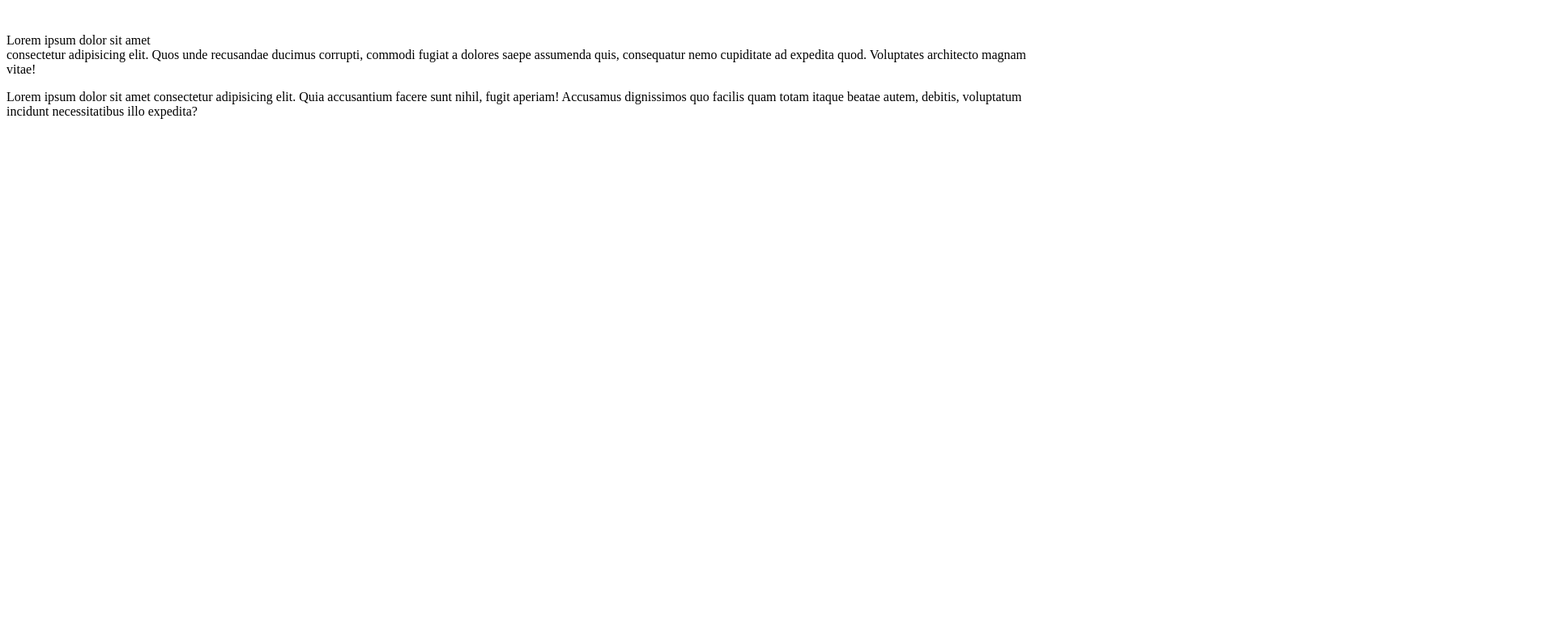
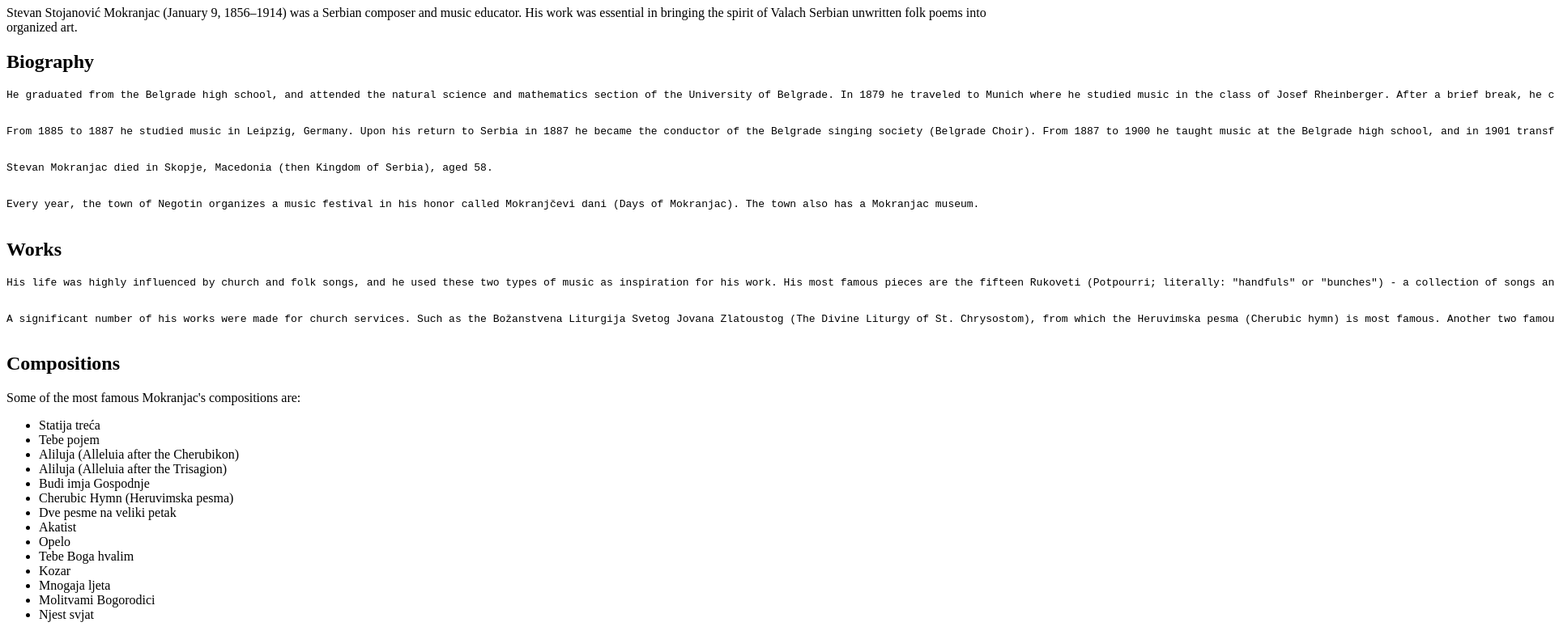
Before and after one commit to adrian-scurtu/front-end-development, a plain HTML site: page HTML & CSS Fundamentals (Bazele HTML-ului şi CSS-ului)/intro-to-html/index.html in a window 1280 px wide. Shown: the part 73-858 px from the top of the page at 81% size, 1920 px wide, since content can reach past the window. Before the commit the page ends 800 px from the top, so only its background shows below. Drawn offline with Linux system fonts and the light colour scheme.

Commit message:
lala lala

```diff
--- a/HTML & CSS Fundamentals (Bazele HTML-ului şi CSS-ului)/intro-to-html/index.html
+++ b/HTML & CSS Fundamentals (Bazele HTML-ului şi CSS-ului)/intro-to-html/index.html
@@ -1,34 +1,52 @@
 <!DOCTYPE html>
-<Html>
+<html lang="en">
 <head>
-<title>
+    <meta charset="UTF-8">
+    <meta name="description" content="Stevan Stojanović Mokranjac">
+    <meta name="author" content="Scurtu Adrian">
+    <title>Stevan Stojanović Mokranjac</title>
+</head>
+<body>
+    <h1>Stevan Stojanović Mokranjac</h1>
+    <p>
+Stevan Stojanović Mokranjac (January 9, 1856–1914) was a Serbian composer and music educator. His work was essential in bringing the spirit of Valach Serbian unwritten folk poems into organized art. <br>
+    </p>
+<h2>Biography</h2>
+<pre>
+He graduated from the Belgrade high school, and attended the natural science and mathematics section of the University of Belgrade. In 1879 he traveled to Munich where he studied music in the class of Josef Rheinberger. After a brief break, he continued to study in Rome in the class of Parisotti, in 1884. Returning to Serbia in 1884 he briefly became the conductor of the Kornelije Stanković choir of Belgrade. <br>
 
-</title>
-<style>
+From 1885 to 1887 he studied music in Leipzig, Germany. Upon his return to Serbia in 1887 he became the conductor of the Belgrade singing society (Belgrade Choir). From 1887 to 1900 he taught music at the Belgrade high school, and in 1901 transferred to Bogoslovija (Belgrade Theological College) where he taught church singing. Together with Stanislav Binički and Cvetko Manojlović, Mokranjac founded the first independent music school in 1899 - Serbian Music School in Belgrade. He remains the director of this school until his death. Today the school bears his name. His work as a melograph bore many transcriptions of thus far unwritten folk songs. <br>
 
-</style>
-<base href="">
-<link rel="stylesheet" href="">
-<meta>
-<script>
+Stevan Mokranjac died in Skopje, Macedonia (then Kingdom of Serbia), aged 58. <br>
 
-</script>
-<noscript>
+Every year, the town of Negotin organizes a music festival in his honor called Mokranjčevi dani (Days of Mokranjac). The town also has a Mokranjac museum. <br>
+</pre>
+<h2>Works</h2>
 
-</noscript>
+<pre>
+His life was highly influenced by church and folk songs, and he used these two types of music as inspiration for his work. His most famous pieces are the fifteen Rukoveti (Potpourri; literally: "handfuls" or "bunches") - a collection of songs and music (orchestral suites) based on motives of Serbian folk music from Bosnia and Herzegovina, Serbia Proper, Montenegro, Kosovo and Metohija, Macedonia and Bulgaria. His other prominent folk-based works include Primorski napjevi (Coastland tunes), and Kozar. <br>
 
+A significant number of his works were made for church services. Such as the Božanstvena Liturgija Svetog Jovana Zlatoustog (The Divine Liturgy of St. Chrysostom), from which the Heruvimska pesma (Cherubic hymn) is most famous. Another two famous religious pieces are Tebe Boga hvalim (Te Deum) and Veličanije Sv. Savi (Megalynarion to St. Sava). <br>
+</pre>
+<h2>Compositions</h2>
 
-</head>
-
-<body>
+Some of the most famous Mokranjac's compositions are:
+<ul>
+<li> Statija treća</li>
+<li>Tebe pojem</li>
+<li>Aliluja (Alleluia after the Cherubikon)</li>
+<li>Aliluja (Alleluia after the Trisagion)</li>
+<li>Budi imja Gospodnje</li>
+<li>Cherubic Hymn (Heruvimska pesma)</li>
+<li>Dve pesme na veliki petak</li>
+<li>Akatist</li>
+<li>Opelo</li>
+<li>Tebe Boga hvalim</li>
+<li>Kozar</li>
+<li>Mnogaja ljeta</li>
+<li>Molitvami Bogorodici</li>
+<li>Njest svjat</li>
+</ul>
 
 </body>
-</Html>
-<h1 id="main-heading">This is heading</h1>
-<br>
-<p>
-    Lorem ipsum dolor sit amet <br>consectetur adipisicing elit. Quos unde recusandae ducimus corrupti, commodi fugiat a dolores saepe assumenda quis, consequatur nemo cupiditate ad expedita quod. Voluptates architecto magnam vitae!
-
-</p>
-
-<p>Lorem ipsum dolor sit amet consectetur adipisicing elit. Quia accusantium facere sunt nihil, fugit aperiam! Accusamus dignissimos quo facilis quam totam itaque beatae autem, debitis, voluptatum incidunt necessitatibus illo expedita?</p>
+</html>
```
